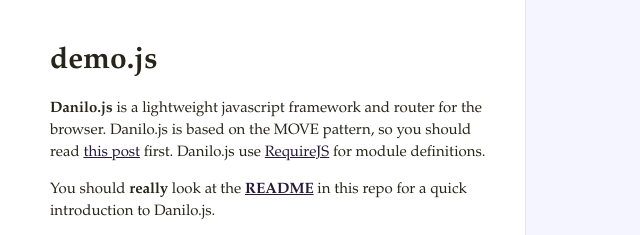
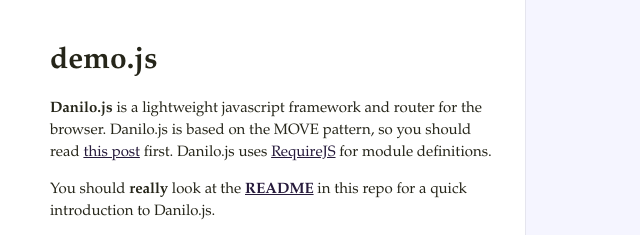
Before and after one commit to bolismauro/Django-danilo.js, a plain HTML site: page demo/docs/demo.html in a window 1280 px wide. Shown: the top 235 px of the page, 0-640 px from the left. Drawn offline with Linux system fonts and the light colour scheme.

Commit message:
Fixed typo in comment

```diff
--- a/demo/demo.js
+++ b/demo/demo.js
@@ -1,7 +1,7 @@
 //
 // **Danilo.js** is a lightweight javascript framework and router for the browser.
 // Danilo.js is based on the MOVE pattern, so you should read [this post](http://cirw.in/blog/time-to-move-on) first.
-// Danilo.js use [RequireJS](http://requirejs.org) for module definitions.
+// Danilo.js uses [RequireJS](http://requirejs.org) for module definitions.
 //
 // You should **really** look at the
 // [**README**](https://github.com/lusentis/danilo.js/blob/coffee-is-evil/README.md)
--- a/demo/docs/demo.html
+++ b/demo/docs/demo.html
@@ -1,6 +1,6 @@
 <!DOCTYPE html>  <html> <head>   <title>demo.js</title>   <meta http-equiv="content-type" content="text/html; charset=UTF-8">   <link rel="stylesheet" media="all" href="docco.css" /> </head> <body>   <div id="container">     <div id="background"></div>          <table cellpadding="0" cellspacing="0">       <thead>         <tr>           <th class="docs">             <h1>               demo.js             </h1>           </th>           <th class="code">           </th>         </tr>       </thead>       <tbody>                               <tr id="section-1">             <td class="docs">               <div class="pilwrap">                 <a class="pilcrow" href="#section-1">&#182;</a>               </div>               <p><strong>Danilo.js</strong> is a lightweight javascript framework and router for the browser.
 Danilo.js is based on the MOVE pattern, so you should read <a href="http://cirw.in/blog/time-to-move-on">this post</a> first.
-Danilo.js use <a href="http://requirejs.org">RequireJS</a> for module definitions.</p>
+Danilo.js uses <a href="http://requirejs.org">RequireJS</a> for module definitions.</p>
 
 <p>You should <strong>really</strong> look at the
 <a href="https://github.com/lusentis/danilo.js/blob/coffee-is-evil/README.md"><strong>README</strong></a>
```
Also changed, not shown: README.md.
